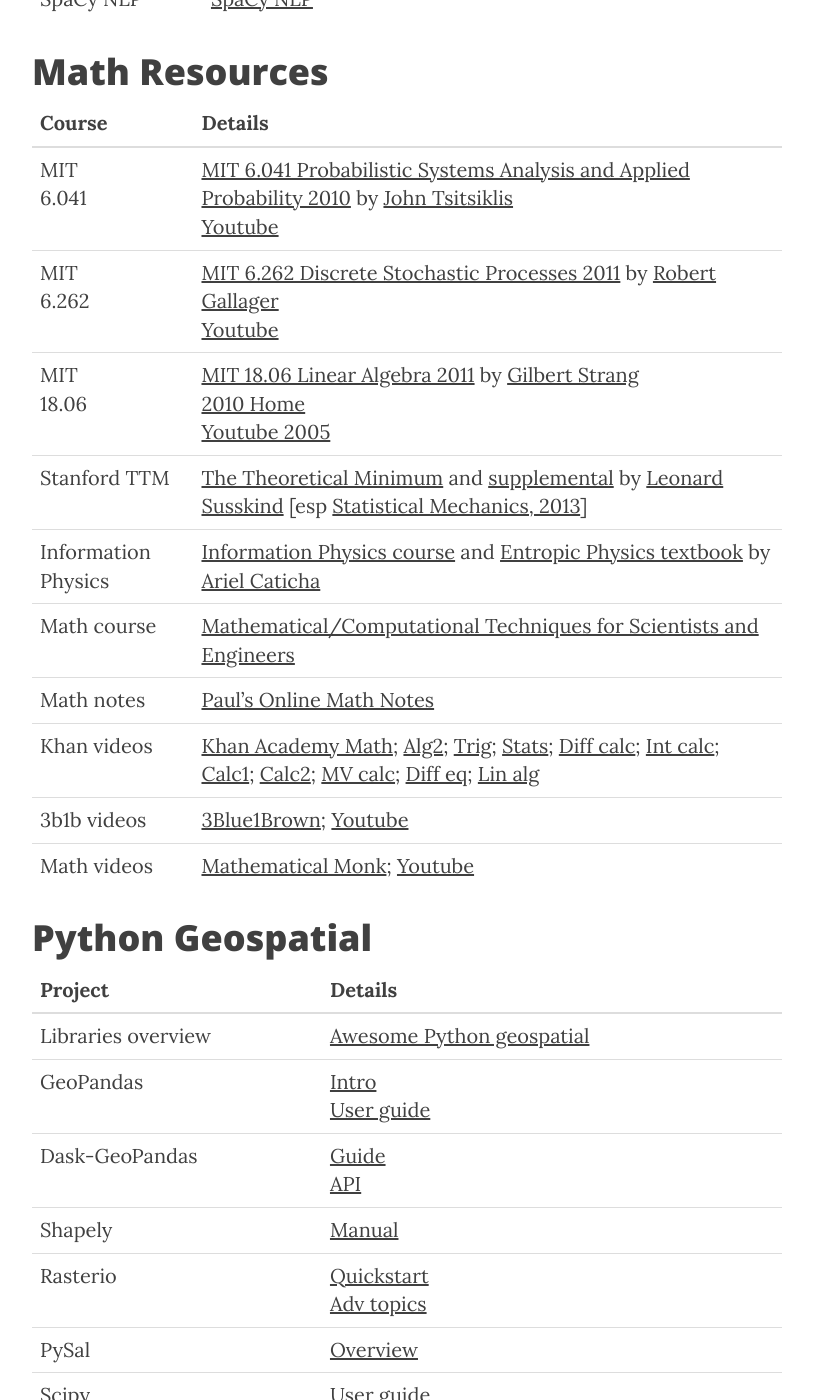
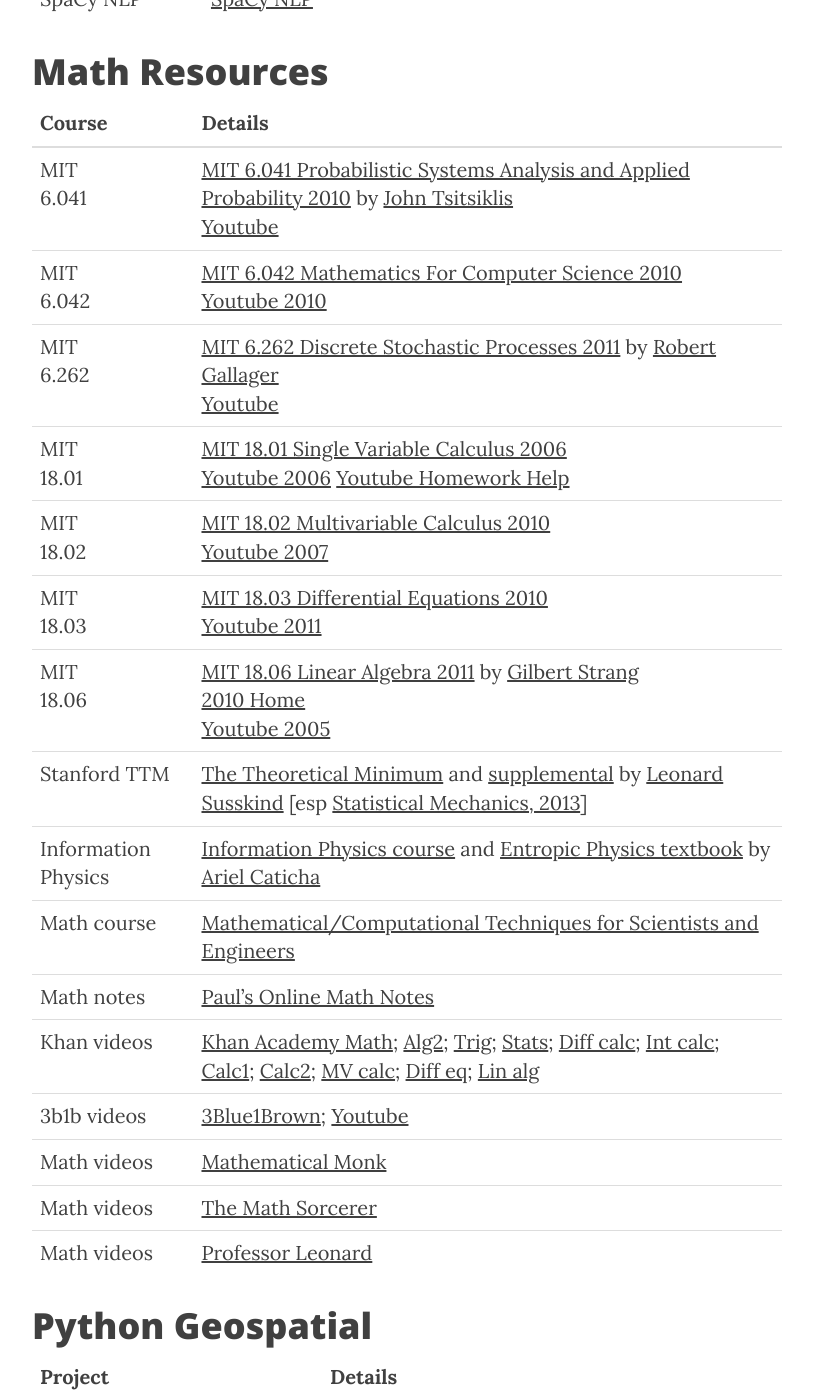
Before and after one commit to dylanhogg/dylanhogg.github.io, a Jekyll site: the page built from study.md, in a window 1280 px wide and 1400 px high, scrolled down 5031 px. Shown: the whole window, without its empty margins (233-1046 px from the left). Built offline with Jekyll 4.4.1, drawn with Linux system fonts in a browser that asks for light colours; nearby versions of some CDN libraries.

Commit message:
Update study.

```diff
--- a/study.md
+++ b/study.md
@@ -89,7 +89,11 @@ header-img: "img/apps-bg.jpg"
 | Course              | Details                                                                                                                                                                                                                                                                                                                                                                                                                                                                                                                                                                                                                                                                                |
 |---------------------|----------------------------------------------------------------------------------------------------------------------------------------------------------------------------------------------------------------------------------------------------------------------------------------------------------------------------------------------------------------------------------------------------------------------------------------------------------------------------------------------------------------------------------------------------------------------------------------------------------------------------------------------------------------------------------------|
 | MIT <br />6.041     | [MIT 6.041 Probabilistic Systems Analysis and Applied Probability 2010](https://ocw.mit.edu/courses/6-041-probabilistic-systems-analysis-and-applied-probability-fall-2010/pages/lecture-notes/) by [John Tsitsiklis](https://www.mit.edu/~jnt/home.html) <br />[Youtube](https://www.youtube.com/playlist?list=PLUl4u3cNGP61MdtwGTqZA0MreSaDybji8)                                                                                                                                                                                                                                                                                                                                    |
+| MIT <br />6.042     | [MIT 6.042 Mathematics For Computer Science 2010](https://ocw.mit.edu/courses/6-042j-mathematics-for-computer-science-fall-2010/video_galleries/video-lectures/)   <br />[Youtube 2010](https://www.youtube.com/playlist?list=PLB7540DEDD482705B)                                                                                                                                                                                                                                                                                                                                                                                                                                      |
 | MIT <br />6.262     | [MIT 6.262 Discrete Stochastic Processes 2011](https://ocw.mit.edu/courses/6-262-discrete-stochastic-processes-spring-2011/video_galleries/video-lectures/) by [Robert Gallager](https://www.rle.mit.edu/rgallager/) <br />[Youtube](https://www.youtube.com/playlist?list=PLEEF5322B331C1B98)                                                                                                                                                                                                                                                                                                                                                                                         |
+| MIT <br />18.01     | [MIT 18.01 Single Variable Calculus 2006](https://ocw.mit.edu/courses/18-01-single-variable-calculus-fall-2006/)  <br />[Youtube 2006](https://www.youtube.com/playlist?list=PL590CCC2BC5AF3BC1)   [Youtube Homework Help](https://www.youtube.com/playlist?list=PL21BCE50ABFF029F1)                                                                                                                                                                                                                                                                                                                                                                                                   |
+| MIT <br />18.02     | [MIT 18.02 Multivariable Calculus 2010](https://ocw.mit.edu/courses/18-02sc-multivariable-calculus-fall-2010/)  <br />[Youtube 2007](https://www.youtube.com/playlist?list=PL4C4C8A7D06566F38)                                                                                                                                                                                                                                                                                                                                                                                                                                                                                         |
+| MIT <br />18.03     | [MIT 18.03 Differential Equations 2010](https://ocw.mit.edu/courses/18-03-differential-equations-spring-2010/)  <br />[Youtube 2011](https://www.youtube.com/playlist?list=PL64BDFBDA2AF24F7E)                                                                                                                                                                                                                                                                                                                                                                                                                                                                                         |
 | MIT <br />18.06     | [MIT 18.06 Linear Algebra 2011](https://ocw.mit.edu/courses/18-06sc-linear-algebra-fall-2011/) by [Gilbert Strang](https://math.mit.edu/~gs/) <br />[2010 Home](https://ocw.mit.edu/courses/18-06-linear-algebra-spring-2010/) <br />[Youtube 2005](https://www.youtube.com/playlist?list=PLE7DDD91010BC51F8)                                                                                                                                                                                                                                                                                                                                                                          |
 | Stanford TTM        | [The Theoretical Minimum](https://theoreticalminimum.com/courses) and [supplemental](https://theoreticalminimum.com/courses/supplemental) by [Leonard Susskind](https://sitp.stanford.edu/people/leonard-susskind) [esp [Statistical Mechanics, 2013](https://www.youtube.com/playlist?list=PLpi18tMShZSAQFNTb8Ji7EgCFP9lXbkOe)]                                                                                                                                                                                                                                                                                                                                                       |
 | Information Physics | [Information Physics course](https://www.youtube.com/playlist?list=PLGsZQFa5nk0xFXJdkXh6VPTytREGCZ9x_) and [Entropic Physics textbook](https://www.arielcaticha.com/my-book-entropic-physics) by [Ariel Caticha](https://www.arielcaticha.com/)                                                                                                                                                                                                                                                                                                                                                                                                                                        |
@@ -97,7 +101,9 @@ header-img: "img/apps-bg.jpg"
 | Math notes          | [Paul's Online Math Notes](https://tutorial.math.lamar.edu/)                                                                                                                                                                                                                                                                                                                                                                                                                                                                                                                                                                                                                           |
 | Khan videos         | [Khan Academy Math](https://www.khanacademy.org/math); [Alg2](https://www.khanacademy.org/math/algebra2); [Trig](https://www.khanacademy.org/math/trigonometry); [Stats](https://www.khanacademy.org/math/statistics-probability); [Diff calc](https://www.khanacademy.org/math/differential-calculus); [Int calc](https://www.khanacademy.org/math/integral-calculus); [Calc1](https://www.khanacademy.org/math/calculus-1); [Calc2](https://www.khanacademy.org/math/calculus-2); [MV calc](https://www.khanacademy.org/math/multivariable-calculus); [Diff eq](https://www.khanacademy.org/math/differential-equations); [Lin alg](https://www.khanacademy.org/math/linear-algebra) |
 | 3b1b videos         | [3Blue1Brown](https://www.3blue1brown.com/); [Youtube](https://www.youtube.com/c/3blue1brown/playlists?view=1)                                                                                                                                                                                                                                                                                                                                                                                                                                                                                                                                                                         |
-| Math videos         | [Mathematical Monk](https://www.youtube.com/user/mathematicalmonk/playlists); [Youtube](https://www.youtube.com/c/3blue1brown/playlists?view=1)                                                                                                                                                                                                                                                                                                                                                                                                                                                                                                                                        |
+| Math videos         | [Mathematical Monk](https://www.youtube.com/user/mathematicalmonk/playlists)                                                                                                                                                                                                                                                                                                                                                                                                                                                                                                                                                                                                           |
+| Math videos         | [The Math Sorcerer](https://www.youtube.com/@TheMathSorcerer/playlists)                                                                                                                                                                                                                                                                                                                                                                                                                                                                                                                                                                                                                |
+| Math videos         | [Professor Leonard](https://www.youtube.com/@ProfessorLeonard/playlists)                                                                                                                                                                                                                                                                                                                                                                                                                                                                                                                                                                                                               |
 
 
 <a name="python-gis"></a>
```
